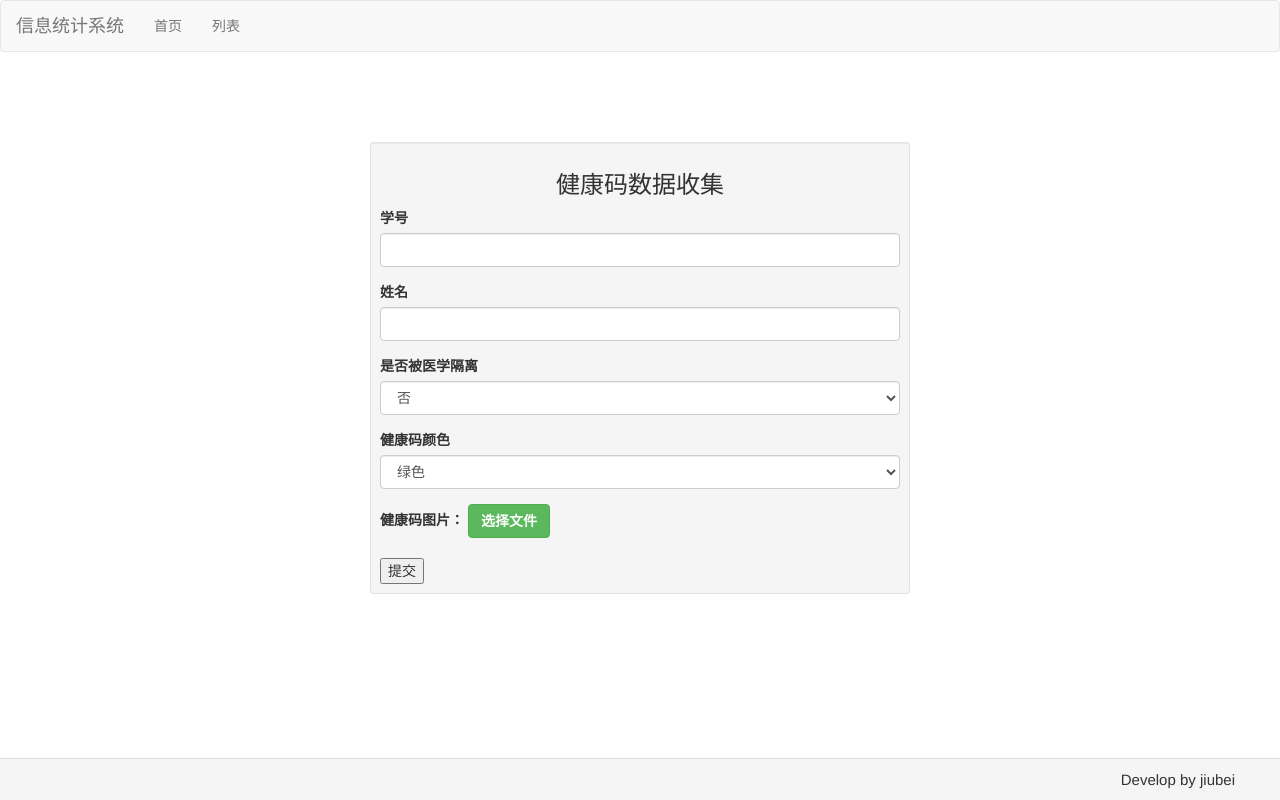
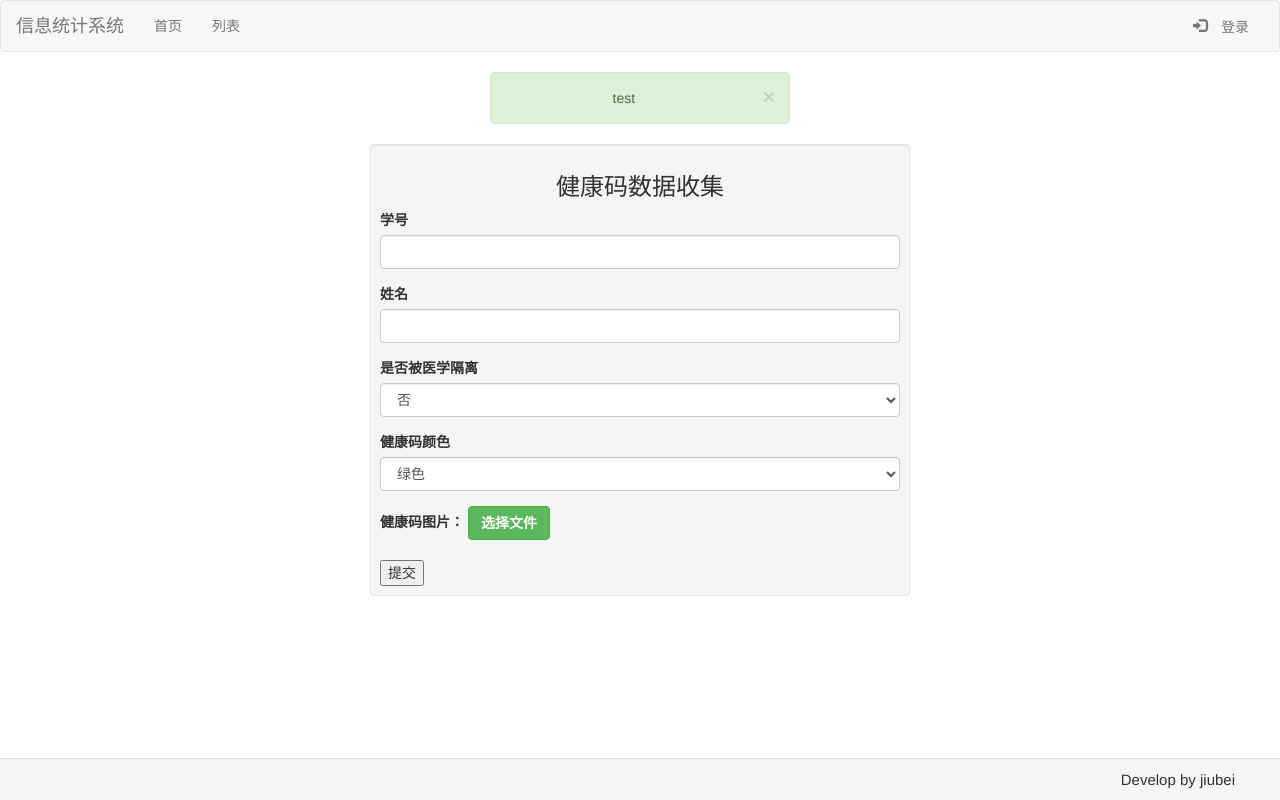
Before and after one commit to Jiubei0408/uploadSystem, a Flask app: page / in a window 1280 px wide. Run offline with Flask 2, Linux system fonts and the light colour scheme; parts of the project's set-up code (start-up, migrations or seed data) failed here and were passed over; some libraries are stand-ins or nearby versions.

Commit message:
重写前端

```diff
--- a/app/routers/main.py
+++ b/app/routers/main.py
@@ -14,7 +14,7 @@ bp = Blueprint('main', __name__)
 @bp.route('/')
 def index():
     form = UploadForm()
-
+    flash('test', 'success')
     return render_template('upload.html', form=form)
 
 
--- a/static/css/main.css
+++ b/static/css/main.css
@@ -16,3 +16,7 @@
     opacity: 0;
     -ms-filter: 'alpha(opacity=0)';
 }
+
+.userbox {
+    float: right;
+}
--- a/templates/list.html
+++ b/templates/list.html
@@ -2,9 +2,7 @@
 {% block title %}
     信息列表
 {% endblock %}
-{% block main %}
-    <center>
-        <div style="width: 50%">
+{% block page_content %}
     <div class="row">
         <div class="panel panel-default">
             <div class="panel-heading">
@@ -34,6 +32,4 @@
             </div>
         </div>
     </div>
-        </div>
-    </center>
 {% endblock %}
--- a/templates/template.html
+++ b/templates/template.html
@@ -1,51 +1,76 @@
 {% extends "bootstrap/base.html" %}
 {% import "bootstrap/wtf.html" as wtf %}
 
-<head>
-    <title>
 {% block title %}
     title
 {% endblock %}
-    </title>
-    {% block scripts %}
-        <script src="/static/js/jquery.js"></script>
-        <script>$(".flash").fadeOut(5000);</script>
-    {% endblock %}
-</head>
-<body>
+
 {% block navbar %}
     <nav class="navbar navbar-default" role="navigation">
         <div class="container-fluid">
             <div class="navbar-header">
+                <button type="button" class="navbar-toggle" data-toggle="collapse"
+                        data-target="#nav-bar">
+                    <span class="sr-only">切换导航</span>
+                    <span class="icon-bar"></span>
+                    <span class="icon-bar"></span>
+                    <span class="icon-bar"></span>
+                </button>
                 <a class="navbar-brand" href="/">信息统计系统</a>
             </div>
-            <div>
+            <div class="collapse navbar-collapse" id="nav-bar">
                 <ul class="nav navbar-nav">
                     <li><a href="/">首页</a></li>
                     <li><a href={{ url_for('main.lists') }}>列表</a></li>
                 </ul>
+                <ul class="nav navbar-nav navbar-right">
+                    <li><a href="#">
+                    <span class="glyphicon glyphicon-log-in">
+                            {% if user and user.login %}
+                                {{ user.name }}
+                            {% else %}
+                                登录
+                            {% endif %}
+                    </span>
+                    </a></li>
+                </ul>
             </div>
         </div>
+    </nav>
+{% endblock %}
 
-    </nav>
+{% block content %}
+    <div class="container">
+        <center>
+            {% block flash_message %}
                 {% with messages = get_flashed_messages(with_categories=true) %}
                     {% if messages %}
                         {% for category, message in messages %}
-                <center>
-                    <div class="alert alert-{{ category }} flash" style=" width: 300px">
-                        <button aria-hidden="true" class="close" data-dismiss="alert" type="button">×</button>
+                            <div class="alert alert-success alert-dismissible" style="width: 300px">
+                                <button type="button" class="close" data-dismiss="alert">&times;</button>
                                 {{ message }}
                             </div>
-                </center>
                         {% endfor %}
                     {% endif %}
                 {% endwith %}
-    {% block main %}
             {% endblock %}
-    <footer class="container-fluid panel-footer" style="position: fixed; bottom: 0; left: 0; right: 0; z-index: -100">
+        </center>
+        {% block page_content %}
+        {% endblock %}
+    </div>
+    {% block footer %}
+        <footer class="container-fluid panel-footer"
+                style="position: fixed; bottom: 0; left: 0; right: 0; z-index: -100">
             <div style="text-align: right; font-size: 15px; margin-right: 30px">
                 Develop by jiubei
             </div>
         </footer>
     {% endblock %}
-</body>
+{% endblock %}
+
+{% block scripts %}
+    <link href={{ bootstrap_find_resource('css/bootstrap.css', cdn='bootstrap') }}/>
+    <script src={{ bootstrap_find_resource('jquery.js', cdn='jquery') }}></script>
+    <script src={{ bootstrap_find_resource('js/bootstrap.js', cdn='bootstrap') }}></script>
+    <link href="/static/css/main.css" rel="stylesheet"/>
+{% endblock %}
--- a/templates/upload.html
+++ b/templates/upload.html
@@ -1,11 +1,6 @@
 {% extends "template.html" %}
-{% block title %}
-    信息上传
-{% endblock %}
-{% block main %}
-    <link href="/static/css/main.css" rel="stylesheet"/>
-    <div class="center-block" style="margin-top: 7%; z-index: 100">
-        <div class="container">
+{% block title %}信息上传{% endblock %}
+{% block page_content %}
     <div class="col-lg-6 col-lg-offset-3">
         <div class="well well-sm">
             <h3 style="text-align: center">健康码数据收集</h3>
@@ -26,6 +21,4 @@
             </form>
         </div>
     </div>
-        </div>
-    </div>
 {% endblock %}
```
Lines whose indentation alone changed are shown as unchanged.
